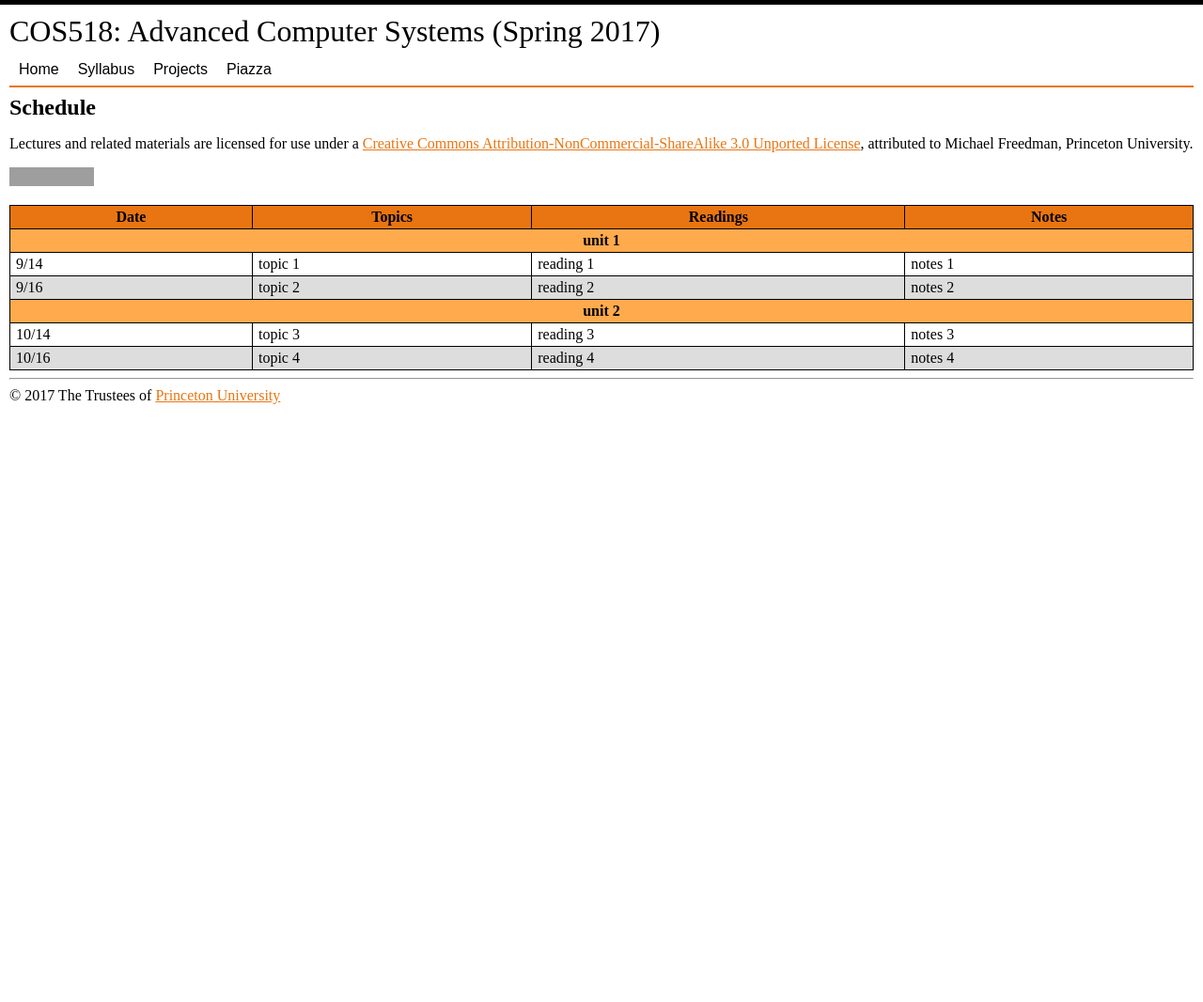
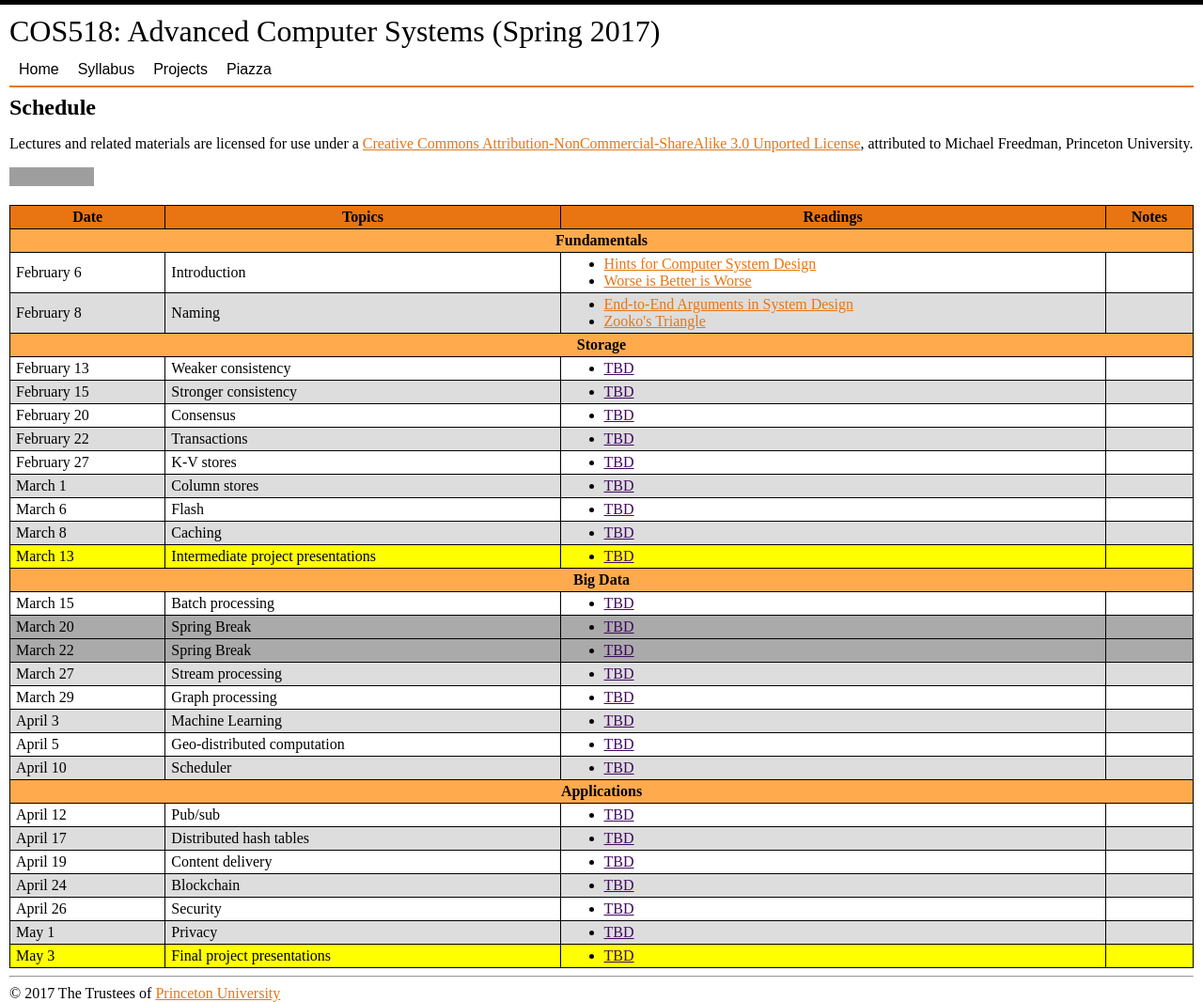
Before and after one commit to COS518/cos518.github.io, a Jekyll site: the page built from syllabus.md, in a window 1280 px wide. Shown: the whole page at 94% size. Built offline with Jekyll 4.4.1, drawn with Linux system fonts in a browser that asks for light colours; our own code applies the rules of GitHub Pages for plain Markdown files; before the commit the page ends 925 px from its top, so only the background shows below that; grey boxes are pictures that could not be loaded.

Commit message:
Update syllabus

```diff
--- a/_data/syllabus.yml
+++ b/_data/syllabus.yml
@@ -1,21 +1,197 @@
-- unit: unit 1
-  lectures:
-    - date: 9/14
-      topic: topic 1
-      reading: reading 1
-      notes: notes 1
-    - date: 9/16
-      topic: topic 2
-      reading: reading 2
-      notes: notes 2
+- unit: Fundamentals
+  sessions:
+    - date: February 6
+      topic: Introduction
+      readings:
+        - name: Hints for Computer System Design
+          link: https://www.microsoft.com/en-us/research/wp-content/uploads/2016/02/acrobat-17.pdf
+        - name: Worse is Better is Worse
+          link: https://www.dreamsongs.com/Files/worse-is-worse.pdf
+      notes:
+      type: lecture
+    - date: February 8
+      topic: Naming
+      readings:
+        - name: End-to-End Arguments in System Design
+          link: http://web.mit.edu/Saltzer/www/publications/endtoend/endtoend.pdf
+        - name: Zooko's Triangle
+          link: https://web.archive.org/web/20011020191610/http://zooko.com/distnames.html
+      notes:
+      type: lecture
 
-- unit: unit 2
-  lectures:
-    - date: 10/14
-      topic: topic 3
-      reading: reading 3
-      notes: notes 3
-    - date: 10/16
-      topic: topic 4
-      reading: reading 4
-      notes: notes 4
+- unit: Storage
+  sessions:
+    - date: February 13
+      topic: Weaker consistency
+      readings:
+        - name: TBD
+          link:
+      notes:
+      type: lecture
+    - date: February 15
+      topic: Stronger consistency
+      readings:
+        - name: TBD
+          link:
+      notes:
+      type: lecture
+    - date: February 20
+      topic: Consensus
+      readings:
+        - name: TBD
+          link:
+      notes:
+      type: lecture
+    - date: February 22
+      topic: Transactions
+      readings:
+        - name: TBD
+          link:
+      notes:
+      type: lecture
+    - date: February 27
+      topic: K-V stores
+      readings:
+        - name: TBD
+          link:
+      notes:
+      type: lecture
+    - date: March 1
+      topic: Column stores
+      readings:
+        - name: TBD
+          link:
+      notes:
+      type: lecture
+    - date: March 6
+      topic: Flash
+      readings:
+        - name: TBD
+          link:
+      notes:
+      type: lecture
+    - date: March 8
+      topic: Caching
+      readings:
+        - name: TBD
+          link:
+      notes:
+      type: lecture
+    - date: March 13
+      topic: Intermediate project presentations
+      readings:
+        - name: TBD
+          link:
+      notes:
+      type: presentations
+
+- unit: Big Data
+  sessions:
+    - date: March 15
+      topic: Batch processing
+      readings:
+        - name: TBD
+          link:
+      notes:
+      type: lecture
+    - date: March 20
+      topic: Spring Break
+      readings:
+        - name: TBD
+          link:
+      notes:
+      type: noclass
+    - date: March 22
+      topic: Spring Break
+      readings:
+        - name: TBD
+          link:
+      notes:
+      type: noclass
+    - date: March 27
+      topic: Stream processing
+      readings:
+        - name: TBD
+          link:
+      notes:
+      type: lecture
+    - date: March 29
+      topic: Graph processing
+      readings:
+        - name: TBD
+          link:
+      notes:
+      type: lecture
+    - date: April 3
+      topic: Machine Learning
+      readings:
+        - name: TBD
+          link:
+      notes:
+      type: lecture
+    - date: April 5
+      topic: Geo-distributed computation
+      readings:
+        - name: TBD
+          link:
+      notes:
+      type: lecture
+    - date: April 10
+      topic: Scheduler
+      readings:
+        - name: TBD
+          link:
+      notes:
+      type: lecture
+
+- unit: Applications
+  sessions:
+    - date: April 12
+      topic: Pub/sub
+      readings:
+        - name: TBD
+          link:
+      notes:
+      type: lecture
+    - date: April 17
+      topic: Distributed hash tables
+      readings:
+        - name: TBD
+          link:
+      notes:
+      type: lecture
+    - date: April 19
+      topic: Content delivery
+      readings:
+        - name: TBD
+          link:
+      notes:
+      type: lecture
+    - date: April 24
+      topic: Blockchain
+      readings:
+        - name: TBD
+          link:
+      notes:
+      type: lecture
+    - date: April 26
+      topic: Security
+      readings:
+        - name: TBD
+          link:
+      notes:
+      type: lecture
+    - date: May 1
+      topic: Privacy
+      readings:
+        - name: TBD
+          link:
+      notes:
+      type: lecture
+    - date: May 3
+      topic: Final project presentations
+      readings:
+        - name: TBD
+          link:
+      notes:
+      type: presentations
--- a/_includes/syllabus.html
+++ b/_includes/syllabus.html
@@ -10,12 +10,22 @@
     <tr class="lechead">
       <td class="lechead" colspan="4">{{ unit.unit }}</td>
     </tr>
-    {% for lecture in unit.lectures %}
-      <tr class="lecture {% cycle '', 'alt' %}">
-        <td>{{ lecture.date }}</td>
-        <td>{{ lecture.topic }}</td>
-        <td>{{ lecture.reading }}</td>
-        <td>{{ lecture.notes }}</td>
+    {% for session in unit.sessions %}
+      {% if session.type == 'lecture' %}
+        <tr class="lecture {% cycle '', 'alt' %}">
+      {% else %}
+        <tr class="{{ session.type }}">
+      {% endif %}
+        <td>{{ session.date }}</td>
+        <td>{{ session.topic }}</td>
+        <td>
+          <ul>
+            {% for reading in session.readings %}
+              <li><a href="{{ reading.link }}">{{ reading.name }}</a></li>
+            {% endfor %}
+          </ul>
+        </td>
+        <td>{{ session.notes }}</td>
       </tr>
     {% endfor %}
   {% endfor %}
--- a/assets/css/style.css
+++ b/assets/css/style.css
@@ -229,7 +229,7 @@ table.Schedule tr,th,td {
 
 table.schedule tr.lecture { background: white; }
 table.schedule tr.lecture.alt { background: #ddd; }
-table.schedule tr.noclass { background: #CCCCCC; }
+table.schedule tr.noclass { background: #aaa; }
 table.schedule tr.exam    { background: yellow; }
 table.schedule tr.presentations    { background: yellow; }
 table.schedule tr.recitation { background: #ccf; }
@@ -242,6 +242,7 @@ table.schedule tr th#notes { width: 35%; }
 table.schedule tr th#readings { width: 20%; }
 table.schedule tr th#presenter { width: 10%; }
 
+table.schedule li { padding: 0px; }
 
 /*div#Overview {
   position: relative;
```
